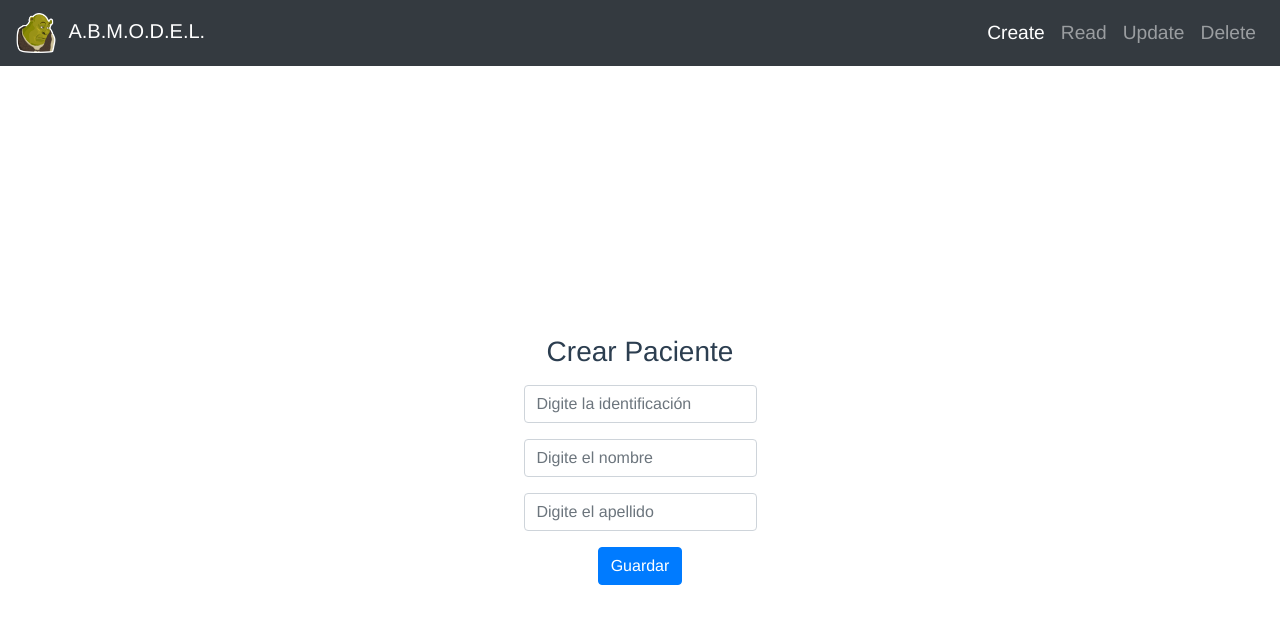
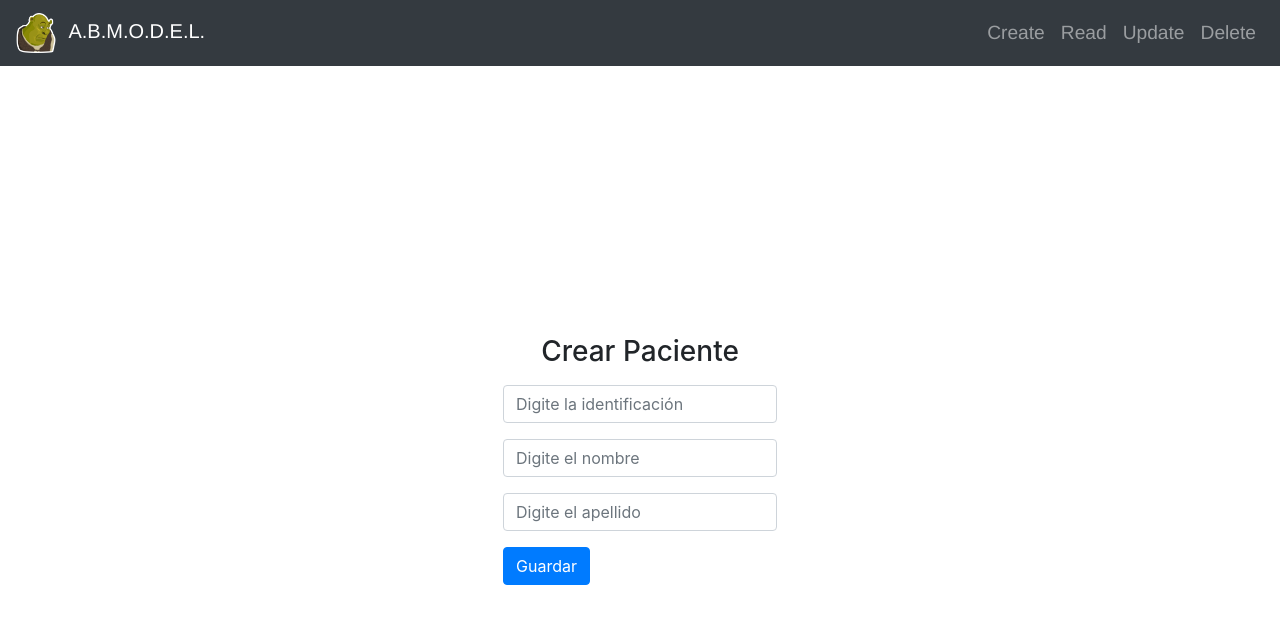
Before and after one commit to Victorm0612/basedatos-crud-vuejs, a Vue app: page / in a window 1280 px wide. Shown: the top 624 px of the page. Built offline with nearby package versions, Linux system fonts and the light colour scheme.

Commit message:
adding scripts from Bootstrap

```diff
--- a/public/index.html
+++ b/public/index.html
@@ -14,5 +14,8 @@
     </noscript>
     <div id="app"></div>
     <!-- built files will be auto injected -->
+     <!-- Option 1: jQuery and Bootstrap Bundle (includes Popper) -->
+     <script src="https://code.jquery.com/jquery-3.5.1.slim.min.js" integrity="sha384-DfXdz2htPH0lsSSs5nCTpuj/zy4C+OGpamoFVy38MVBnE+IbbVYUew+OrCXaRkfj" crossorigin="anonymous"></script>
+     <script src="https://cdn.jsdelivr.net/npm/bootstrap@4.5.3/dist/js/bootstrap.bundle.min.js" integrity="sha384-ho+j7jyWK8fNQe+A12Hb8AhRq26LrZ/JpcUGGOn+Y7RsweNrtN/tE3MoK7ZeZDyx" crossorigin="anonymous"></script>
   </body>
 </html>
--- a/src/App.vue
+++ b/src/App.vue
@@ -15,26 +15,3 @@ export default {
   }
 };
 </script>
-
-<style>
-#app {
-  font-family: Avenir, Helvetica, Arial, sans-serif;
-  -webkit-font-smoothing: antialiased;
-  -moz-osx-font-smoothing: grayscale;
-  text-align: center;
-  color: #2c3e50;
-}
-
-.nav {
-  padding: 30px;
-}
-
-#nav a {
-  font-weight: bold;
-  color: #2c3e50;
-}
-
-.nav a.router-link-exact-active {
-  color: #42b983;
-}
-</style>
--- a/src/components/Cabecera.vue
+++ b/src/components/Cabecera.vue
@@ -1,17 +1,17 @@
 <template>
     <div id="nav-bar">
-        <nav class="navbar fixed-top navbar-expand-lg navbar-dark bg-dark">
-        <button class="navbar-toggler" type="button" data-toggle="collapse" data-target="#navbarTogglerDemo01" aria-controls="navbarTogglerDemo01" aria-expanded="false" aria-label="Toggle navigation">
+        <nav class="navbar fixed-top navbar-expand-md navbar-dark bg-dark">
+        <router-link class="navbar-brand" active-class="active" to="/">
+                <img class="mr-2" width="40" height="40" src="@/assets/bored-shrek-meme.png" alt="">
+                A.B.M.O.D.E.L.
+        </router-link>
+        <button class="navbar-toggler" type="button" data-toggle="collapse" data-target="#navbarResponsive" aria-controls="navbarTogglerDemo01" aria-expanded="false" aria-label="Toggle navigation">
             <span class="navbar-toggler-icon"></span>
         </button>
-        <div class="collapse navbar-collapse form-inline my-2 my-lg-0" id="navbarTogglerDemo01">
-            <router-link class="navbar-brand" active-class="active" to="/">
-                <img class="mr-2" width="40" height="40" src="@/assets/bored-shrek-meme.png" alt="">
-                A.B.M.O.D.E.L.
-            </router-link>
+        <div class="collapse navbar-collapse" id="navbarResponsive">
             <ul class="navbar-nav ml-auto">
-            <li class="nav-item active">
-                <router-link class="nav-link" active-class="active" to="/">Create</router-link>
+            <li class="nav-item">
+                <router-link class="nav-link" to="/">Create</router-link>
             </li>
             <li class="nav-item">
                 <router-link class="nav-link" to="/read">Read</router-link>
@@ -38,6 +38,10 @@
     #nav-bar{
         padding: 30px;
         font-size: 1.2rem;
+        font-family: Avenir, Helvetica, Arial, sans-serif;
+        -webkit-font-smoothing: antialiased;
+        -moz-osx-font-smoothing: grayscale;
+        text-align: center;
     }
 
 </style>
```
